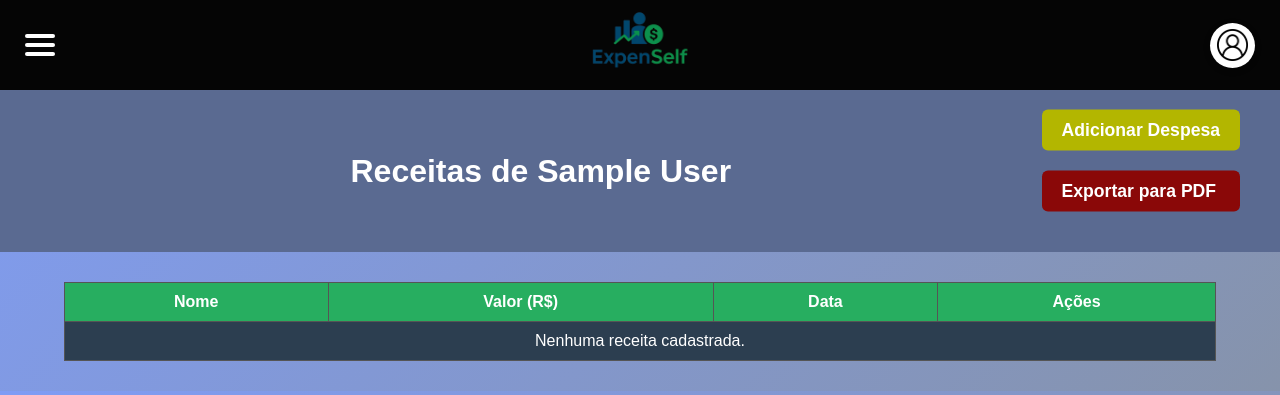
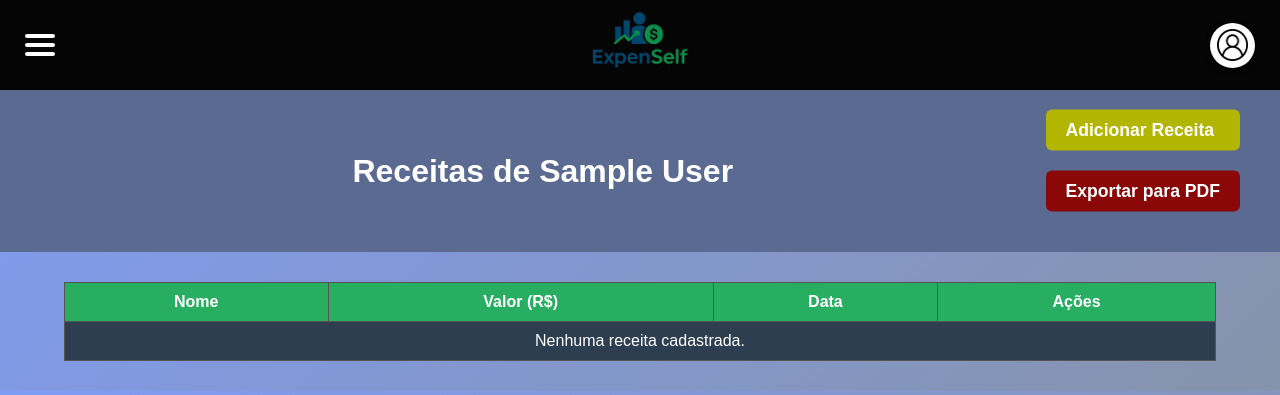
Before and after one commit to Carrielti/ExpenSelf, a PHP site: page /listar_receitas.php in a window 1280 px wide. Shown: the top 395 px of the page. Run offline with PHP 8.4, Linux system fonts and the light colour scheme; the visitor is signed in with stand-in values (Sample User, id 1); data that the repository does not hold is empty.

Commit message:
Atualiza o listar_receitas

```diff
--- a/listar_receitas.php
+++ b/listar_receitas.php
@@ -112,7 +112,7 @@ $result = $conn->query($sql);
   <h1 class="titulo-despesas">Receitas de <?php echo htmlspecialchars($nome_usuario); ?></h1>
 
   <div class="botoes-superiores">
-    <button class="botao-adicionar" onclick="location.href='e_nova_receita.html'">Adicionar Despesa</button>
+    <button class="botao-adicionar" onclick="location.href='e_nova_receita.html'">Adicionar Receita</button>
     <button on class="botao-exportar" onclick="location.href='exportar_receitas_pdf.php'">Exportar para PDF</button>
   </div>
 </div>
```
